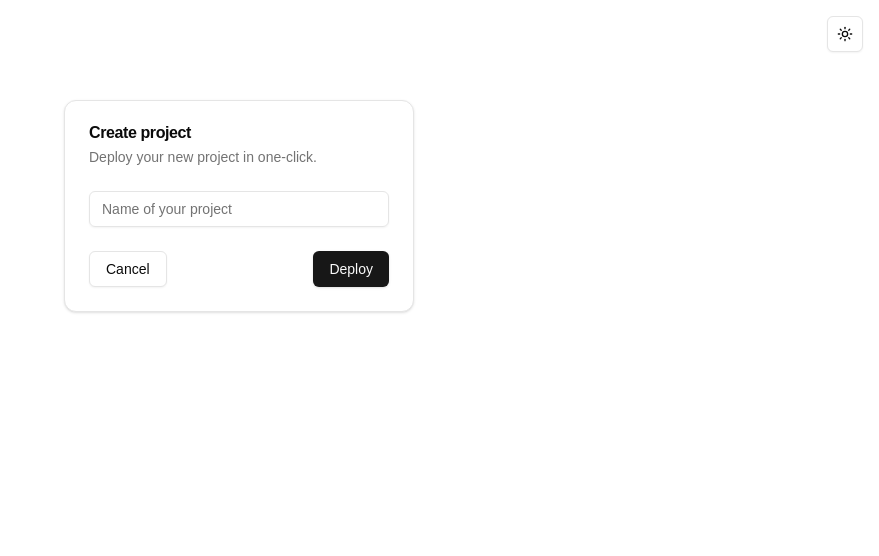
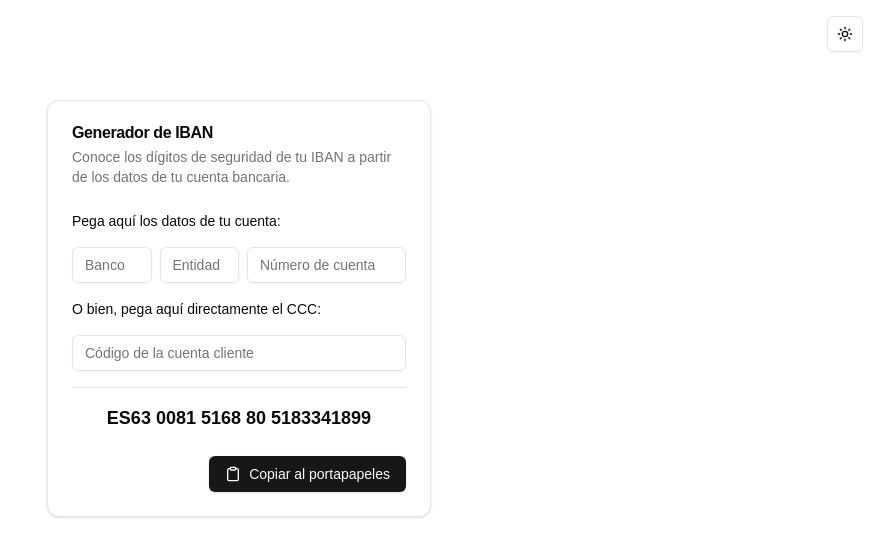
Before and after one commit to daniseijo/generate-iban, a Next.js app: page / in a window 1280 px wide. Shown: the top 556 px of the page, without its empty margins (401-1280 px from the left). Built offline with nearby package versions, Linux system fonts and the light colour scheme.

Commit message:
feat: skeleton for app

```diff
--- a/package.json
+++ b/package.json
@@ -10,6 +10,7 @@
   },
   "dependencies": {
     "@radix-ui/react-dropdown-menu": "^2.1.2",
+    "@radix-ui/react-separator": "^1.1.0",
     "@radix-ui/react-slot": "^1.1.0",
     "class-variance-authority": "^0.7.1",
     "clsx": "^2.1.1",
--- /dev/null
+++ b/src/app/component/CopyButton.tsx
@@ -0,0 +1,27 @@
+'use client'
+
+import { useCallback, useState } from 'react'
+import { Button } from '@/components/ui/button'
+import { CheckIcon, ClipboardIcon } from 'lucide-react'
+
+export function CopyButton({ text }: Readonly<{ text: string }>) {
+  const [copied, setCopied] = useState(false)
+  const copy = useCallback(async () => {
+    await navigator.clipboard.writeText(text.replaceAll(' ', ''))
+    setCopied(true)
+    setTimeout(() => setCopied(false), 2000)
+  }, [text])
+  return (
+    <Button onClick={copy}>
+      {copied ? (
+        <>
+          <CheckIcon /> Copiado
+        </>
+      ) : (
+        <>
+          <ClipboardIcon /> Copiar al portapapeles
+        </>
+      )}
+    </Button>
+  )
+}
--- a/src/app/component/IbanCard.tsx
+++ b/src/app/component/IbanCard.tsx
@@ -1,33 +1,50 @@
-import * as React from 'react'
+'use client'
 
-import { Button } from '@/components/ui/button'
 import { Card, CardContent, CardDescription, CardFooter, CardHeader, CardTitle } from '@/components/ui/card'
 import { Input } from '@/components/ui/input'
 import { cn } from '@/lib/utils'
+import { Separator } from '@/components/ui/separator'
+import { CopyButton } from './CopyButton'
 
 export type IbanCardProps = {
   className?: string
 }
 
 export function IbanCard({ className }: IbanCardProps) {
+  const iban = 'ES63 0081 5168 80 5183341899'
+
   return (
-    <Card className={cn('w-[350px]', className)}>
+    <Card className={cn('w-96', className)}>
       <CardHeader>
-        <CardTitle>Create project</CardTitle>
-        <CardDescription>Deploy your new project in one-click.</CardDescription>
+        <CardTitle>Generador de IBAN</CardTitle>
+        <CardDescription>
+          Conoce los dígitos de seguridad de tu IBAN a partir de los datos de tu cuenta bancaria.
+        </CardDescription>
       </CardHeader>
       <CardContent>
-        <form>
-          <div className="grid w-full items-center gap-4">
-            <div className="flex flex-col space-y-1.5">
-              <Input id="name" placeholder="Name of your project" />
+        <div className="flex flex-col gap-4">
+          <div className="text-sm">Pega aquí los datos de tu cuenta:</div>
+          <div className="flex w-full items-center gap-2">
+            <div className="basis-1/3 flex flex-col space-y-1">
+              <Input maxLength={4} id="bank" placeholder="Banco" />
+            </div>
+            <div className="basis-1/3 flex flex-col space-y-1">
+              <Input maxLength={4} id="entity" placeholder="Entidad" />
+            </div>
+            <div className="basis-2/3 flex flex-col space-y-1">
+              <Input maxLength={10} id="account" placeholder="Número de cuenta" />
             </div>
           </div>
-        </form>
+          <div className="text-sm">O bien, pega aquí directamente el CCC:</div>
+          <div className="flex flex-col space-y-1">
+            <Input maxLength={18} placeholder="Código de la cuenta cliente" />
+          </div>
+          <Separator />
+          <div className="text-center text-lg font-semibold">{iban}</div>
+        </div>
       </CardContent>
-      <CardFooter className="flex justify-between">
-        <Button variant="outline">Cancel</Button>
-        <Button>Deploy</Button>
+      <CardFooter className="flex justify-end">
+        <CopyButton text={iban} />
       </CardFooter>
     </Card>
   )
--- a/src/app/layout.tsx
+++ b/src/app/layout.tsx
@@ -6,7 +6,7 @@ import { ThemeProvider } from '@/components/ui/theme-provider'
 
 export const metadata: Metadata = {
   title: 'Generate IBAN',
-  description: 'Generated by create next app',
+  description: 'Conoce los dígitos de seguridad de tu IBAN a partir de los datos de tu cuenta bancaria',
 }
 
 export default function RootLayout({
--- /dev/null
+++ b/src/components/ui/separator.tsx
@@ -0,0 +1,22 @@
+'use client'
+
+import * as React from 'react'
+import * as SeparatorPrimitive from '@radix-ui/react-separator'
+
+import { cn } from '@/lib/utils'
+
+const Separator = React.forwardRef<
+  React.ElementRef<typeof SeparatorPrimitive.Root>,
+  React.ComponentPropsWithoutRef<typeof SeparatorPrimitive.Root>
+>(({ className, orientation = 'horizontal', decorative = true, ...props }, ref) => (
+  <SeparatorPrimitive.Root
+    ref={ref}
+    decorative={decorative}
+    orientation={orientation}
+    className={cn('shrink-0 bg-border', orientation === 'horizontal' ? 'h-[1px] w-full' : 'h-full w-[1px]', className)}
+    {...props}
+  />
+))
+Separator.displayName = SeparatorPrimitive.Root.displayName
+
+export { Separator }
```
Also changed, not shown: 1 other file (tests, documents, lock files or other folders).
